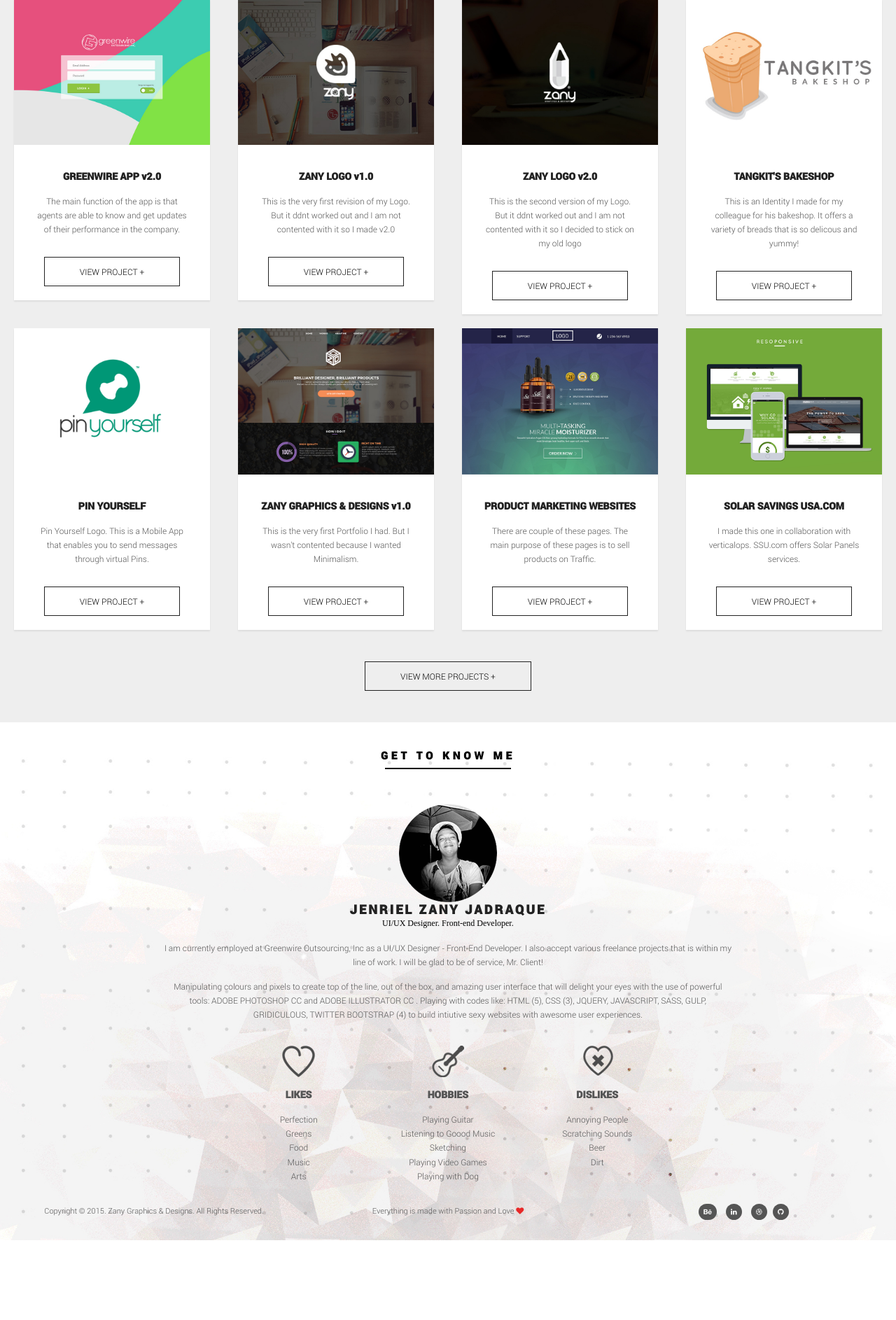
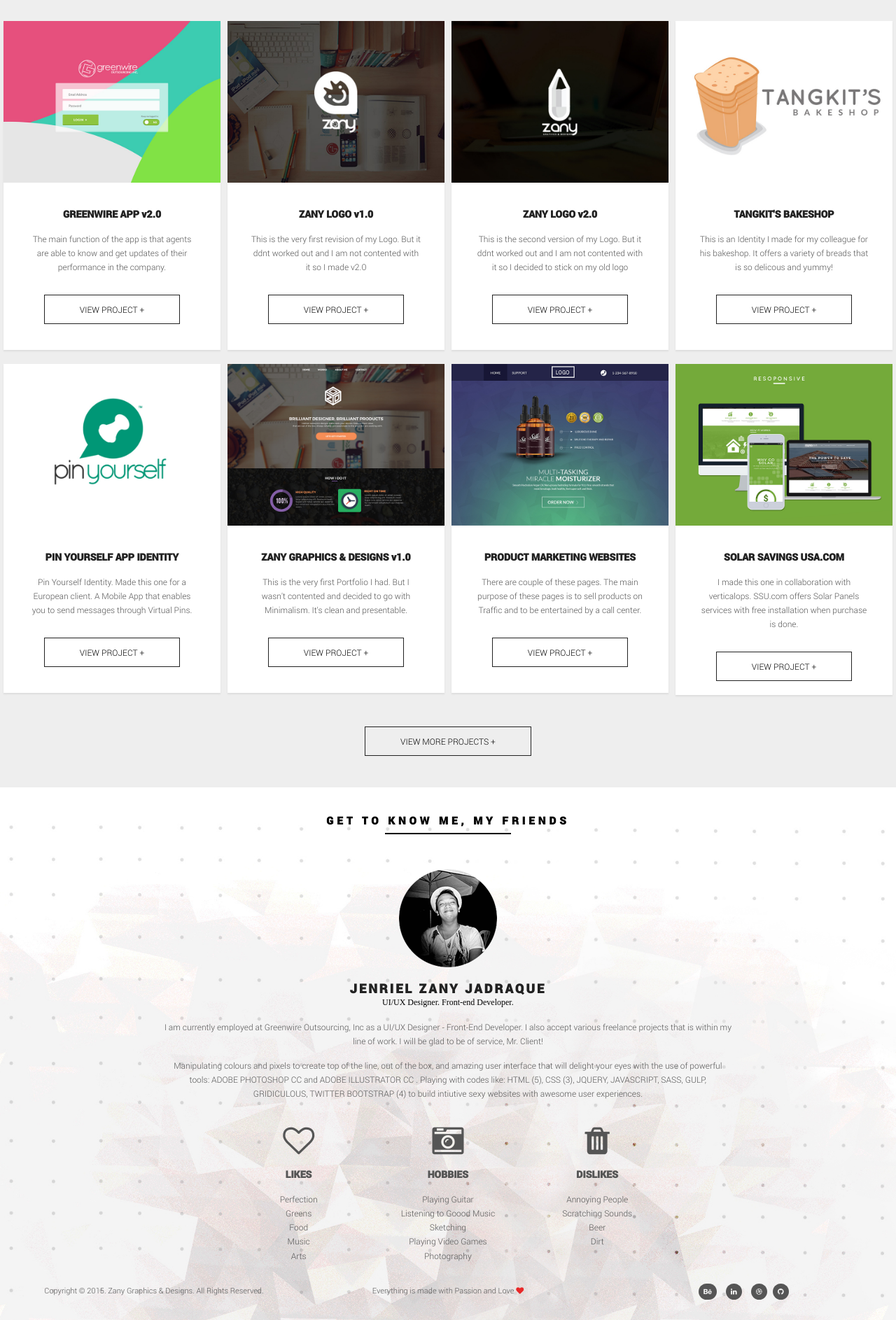
Before and after one commit to jenrielzany/jenrielzany.github.io, a PHP site: page / in a window 1280 px wide. Shown: the part 1367-3253 px from the top of the page at 70% size. Before the commit the page ends 3139 px from the top, so only its background shows below. Run offline with PHP 8.4, Linux system fonts and the light colour scheme; some libraries are stand-ins or nearby versions; some web fonts are replaced.

Commit message:
Fixed Some Bugs and Added Some Cool Updates

```diff
--- a/index.php
+++ b/index.php
@@ -163,7 +163,8 @@
                 <div class="c6">
                     <h1 class="section-hdrs"> PLEASE CHECK OUT MY WORKS</h1>
                     <p class="srvc-par">
-                        I can finish projects right before the time you expected it to get done! You will never see it coming and just get surprised how things happen so fast! WINK!
+                        These are my works for the past months. The rest of my projects are in my behance account. You can redirect yourself
+                        by clicking the "View More Projects" button below. Enjoy!
                     </p>
                 </div>
 
@@ -173,9 +174,9 @@
 
         <div class="works-section">
             <div class="wfull grid">
-                <div class="c3">
+                <div class="c3 less-mg less-pd">
                     <div class="works-con wow fadeIn" data-wow-delay=".2s">
-                        <img src="img/proj01.jpg" alt="" />
+                        <div class="img-con"><img src="img/proj01.jpg" alt="" /></div>
 
                         <div class="works-desc-con">
                             <h5 class="works-hdr">GREENWIRE APP v2.0</h5>
@@ -189,9 +190,9 @@
                     </div>
                 </div>
 
-                <div class="c3">
+                <div class="c3 less-mg less-pd">
                     <div class="works-con wow fadeIn" data-wow-delay=".4s">
-                        <img src="img/proj02.jpg" alt="">
+                        <div class="img-con"><img src="img/proj02.jpg" alt=""></div>
 
                         <div class="works-desc-con">
                             <h5 class="works-hdr">ZANY LOGO v1.0</h5>
@@ -205,9 +206,9 @@
                     </div>
                 </div>
 
-                <div class="c3">
+                <div class="c3 less-mg less-pd">
                     <div class="works-con wow fadeIn" data-wow-delay=".7s">
-                        <img src="img/proj03.jpg" alt="">
+                        <div class="img-con"><img src="img/proj03.jpg" alt=""></div>
 
                         <div class="works-desc-con">
                             <h5 class="works-hdr">ZANY LOGO v2.0</h5>
@@ -221,9 +222,9 @@
                     </div>
                 </div>
 
-                <div class="c3">
+                <div class="c3 less-mg less-pd">
                     <div class="works-con wow fadeIn" data-wow-delay="1s">
-                        <img src="img/proj04.jpg" alt="">
+                        <div class="img-con"><img src="img/proj04.jpg" alt=""></div>
 
                         <div class="works-desc-con">
                             <h5 class="works-hdr">TANGKIT'S BAKESHOP</h5>
@@ -237,14 +238,14 @@
                 </div>
 
                 <div class="row">
-                    <div class="c3">
-                    <div class="works-con wow fadeInUp" data-wow-delay=".2s">
-                        <img src="img/proj05.jpg" alt="" />
+                    <div class="c3 less-mg less-pd">
+                    <div class="works-con wow fadeIn" data-wow-delay=".2s">
+                        <div class="img-con"><img src="img/proj05.jpg" alt="" /></div>
 
                         <div class="works-desc-con">
-                            <h5 class="works-hdr">PIN YOURSELF</h5>
+                            <h5 class="works-hdr">PIN YOURSELF APP IDENTITY</h5>
                             <p class="works-par">
-                                Pin Yourself Logo. This is a Mobile App that enables you to send messages through virtual Pins.
+                                Pin Yourself Identity. Made this one for a European client. A Mobile App that enables you to send messages through Virtual Pins.
                             </p>
                             <a href="https://www.behance.net/gallery/17367691/Pinyourself" target="_blank">
                                 <p class="cntr"> <button class="view">VIEW PROJECT + </button> </p>
@@ -253,14 +254,15 @@
                     </div>
                 </div>
 
-                <div class="c3">
-                    <div class="works-con wow fadeInUp" data-wow-delay=".4s">
-                        <img src="img/proj06.jpg" alt="">
+                <div class="c3 less-mg less-pd">
+                    <div class="works-con wow fadeIn" data-wow-delay=".4s">
+                        <div class="img-con"><img src="img/proj06.jpg" alt=""></div>
 
                         <div class="works-desc-con">
                             <h5 class="works-hdr">ZANY GRAPHICS & DESIGNS v1.0</h5>
                             <p class="works-par">
-                                This is the very first Portfolio I had. But I wasn't contented because I wanted Minimalism.
+                                This is the very first Portfolio I had. But I wasn't contented and decided to go with Minimalism.
+                                It's clean and presentable.
                             </p>
                             <a href="http://zgfx.github.io" target="_blank">
                                 <p class="cntr"> <button class="view">VIEW PROJECT + </button> </p>
@@ -269,14 +271,15 @@
                     </div>
                 </div>
 
-                <div class="c3">
-                    <div class="works-con wow fadeInUp" data-wow-delay=".7s">
-                        <img src="img/proj07.jpg" alt="">
+                <div class="c3 less-mg less-pd">
+                    <div class="works-con wow fadeIn" data-wow-delay=".7s">
+                        <div class="img-con"><img src="img/proj07.jpg" alt=""></div>
 
                         <div class="works-desc-con">
                             <h5 class="works-hdr"> PRODUCT MARKETING WEBSITES</h5>
                             <p class="works-par">
-                                There are couple of these pages. The main purpose of these pages is to sell products on Traffic.
+                                There are couple of these pages. The main purpose of these pages is to sell products on Traffic and to
+                                be entertained by a call center.
                             </p>
                             <a href="https://www.behance.net/gallery/28957473/Product-Marketing-Websites" target="_blank">
                                <p class="cntr"> <button class="view">VIEW PROJECT + </button> </p>
@@ -285,14 +288,15 @@
                     </div>
                 </div>
 
-                <div class="c3">
-                    <div class="works-con wow fadeInUp" data-wow-delay="1s">
-                        <img src="img/proj08.jpg" alt="">
+                <div class="c3 less-mg less-pd">
+                    <div class="works-con wow fadeIn" data-wow-delay="1s">
+                        <div class="img-con"><img src="img/proj08.jpg" alt=""></div>
 
                         <div class="works-desc-con">
                             <h5 class="works-hdr">SOLAR SAVINGS USA.COM</h5>
                             <p class="works-par">
-                                I made this one in collaboration with verticalops. SSU.com offers Solar Panels services.
+                                I made this one in collaboration with verticalops. SSU.com offers Solar Panels services with free
+                                installation when purchase is done.
                             </p>
                             <a href="http://solarsavingsusa.com" target="_blank">
                                <p class="cntr"> <button class="view">VIEW PROJECT + </button> </p>
@@ -314,7 +318,7 @@
                         <div class="c3"></div>
 
                         <div class="c6">
-                            <h1 class="section-hdrs"> GET TO KNOW ME </h1>
+                            <h1 class="section-hdrs"> GET TO KNOW ME, MY FRIENDS </h1>
                         </div>
 
                         <div class="c3"></div>
@@ -324,6 +328,7 @@
                             <div class="c2"></div>
 
                             <div class="c8">
+
                                 <img src="img/about-img.png" alt="" class="wow flipInY">
 
                                 <h5 class="nme wow fadeIn">JENRIEL ZANY JADRAQUE</h5>
@@ -344,7 +349,7 @@
                             <div class="row">
                                 <div class="w640 grid">
                                     <div class="c4 wow fadeInDown" data-wow-delay=".2s">
-                                        <img src="img/heart.png" alt="" />
+                                       <p class="cntr"><i class="fa fa-heart-o i-lhd cntr"></i></p>
 
                                         <h5 class="abt-hdr"> LIKES </h5>
 
@@ -358,7 +363,7 @@
                                     </div>
 
                                     <div class="c4 wow fadeInDown" data-wow-delay=".5s">
-                                        <img src="img/guitar.png" alt="" />
+                                        <p class="cntr"><i class="fa fa-camera-retro i-lhd cntr"></i></p>
 
                                         <h5 class="abt-hdr"> HOBBIES </h5>
 
@@ -367,12 +372,12 @@
                                             <li>Listening to Goood Music</li>
                                             <li>Sketching</li>
                                             <li>Playing Video Games</li>
-                                            <li>Playing with Dog</li>
+                                            <li>Photography</li>
                                         </ul>
                                     </div>
 
                                     <div class="c4 wow fadeInDown" data-wow-delay="1s">
-                                        <img src="img/ex-heart.png" alt="" />
+                                        <p class="cntr"><i class="fa fa-trash i-lhd cntr"></i></p>
 
                                         <h5 class="abt-hdr"> DISLIKES </h5>
 
--- a/min-css/responsive.min.css
+++ b/min-css/responsive.min.css
@@ -1 +1 @@
-@media only screen and (min-width:960px) and (max-width:1024px){h1.intro{line-height:50px!important}button.hdr-btn{margin:10px 0!important}.main-hdr{height:auto!important}}@media only screen and (min-width:768px) and (max-width:959px){h1.intro{line-height:50px!important}button.hdr-btn{margin:10px 0!important}.main-hdr{height:auto!important}}@media only screen and (min-width:640px) and (max-width:767px){h1.intro{line-height:50px!important}button.hdr-btn{margin:10px 0!important}.main-hdr{height:auto!important}}@media only screen and (min-width:480px) and (max-width:767px){h1.intro{line-height:60px!important}button.hdr-btn{margin:10px 0!important}.main-hdr{height:auto!important}}@media only screen and (min-width:320px) and (max-width:479px){h1.intro{line-height:60px!important}button.hdr-btn{margin:10px 0!important;font-size:10px!important}.main-hdr{height:auto!important}h3.job-ttle{line-height:20px!important;margin:15px 0!important}}
+@media only screen and (min-width:960px) and (max-width:1024px){h1.intro{line-height:50px!important}button.hdr-btn{margin:10px 0!important}.main-hdr{height:auto!important}}@media only screen and (min-width:768px) and (max-width:959px){h1.intro{line-height:50px!important}button.hdr-btn{margin:10px 0!important}.main-hdr{height:auto!important}}@media only screen and (min-width:640px) and (max-width:767px){h1.intro{line-height:50px!important}button.hdr-btn{margin:10px 0!important}.main-hdr{height:auto!important}}@media only screen and (min-width:480px) and (max-width:767px){h1.intro,span.zny{font-size:50px!important}h1.intro{line-height:50px!important}button.hdr-btn{margin:10px 0!important}.main-hdr{height:auto!important}}@media only screen and (min-width:320px) and (max-width:479px){h1.intro,span.zny{font-size:40px!important}h1.intro{line-height:40px!important}button.hdr-btn{margin:10px 0!important;font-size:10px!important}.main-hdr{height:auto!important}h3.job-ttle{line-height:20px!important;margin:15px 0!important}}
--- a/scss/layout.scss
+++ b/scss/layout.scss
@@ -73,6 +73,10 @@
 	padding: 0 5px !important;
 }
 
+.less-mg {
+	margin: 0 !important;
+}
+
 /* Animations */
 .spin {
 	padding:0;
@@ -405,9 +448,36 @@
 		overflow: hidden;
 		padding: 80px 20px;
 		margin-top: 20px;
-		min-height: 50%;
+		min-height: 400px;
 		box-shadow: 0px 2px 2px #ddd;
+
+		& img {
+			width: 25%;
+
+			@media only screen and (max-width: 1024px) {
+				width: 35%;
+			}
+
+				@media only screen and (max-width: 768px) {
+					width: 20%;
+				}
+
+				@media only screen and (max-width: 480px) {
+					width: 25%;
+				}
+
+					@media only screen and (max-width: 320px) {
+						width: 40%;
+					}
+		}
+
 	}
+}
+
+.img-con {
+	overflow: hidden;
+	padding:0;
+	margin:0;
 }
 
 
@@ -416,7 +486,7 @@
 	overflow: hidden;
 	margin-top: 20px;
 	box-shadow: 0px 2px 2px #ddd;
-	max-height: 550px;
+	min-height: 470px;
 
 	.works-desc-con {
 		padding:20px;
@@ -424,6 +494,16 @@
 
 	& img {
 		width: 100%;
+		cursor: pointer;
+		@include transition(all 2s ease-in-out);
+
+		&:hover {
+			opacity: 1;
+			-webkit-transform: scale(1.2);
+			-moz-transform: scale(1.2);
+			transform: scale(1.2);
+			@include transition(all 2s ease-in-out);
+		}
 	}
 }
 
@@ -435,6 +515,16 @@
 	overflow: hidden;
 	margin-top: 20px;
 	box-shadow: 0px 2px 2px #ddd;
+
+	& img {
+		cursor: pointer;
+		opacity: 1;
+		@include transition(all .2s ease-in-out);
+
+		&:hover {
+			opacity: 0.5;
+		}
+	}
 }
 
 .ftr-con {
@@ -665,7 +764,7 @@
 	font-family: $headers;
 	text-align: center;
 	letter-spacing: 3px;
-	margin:0;
+	margin:20px 0 0 0;
 	padding:0;
 	line-height: 20px;
 	color: $dark-txt;
@@ -676,7 +775,7 @@
 }
 
 p.cntr {
-	text-align: center;
+	text-align: center !important;
 	margin: 	0;
 	padding: 	0;
 }
@@ -731,6 +830,15 @@
 	color: $dark-txt;
 }
 
+i.i-lhd {
+	font-size: 45px;
+	color: $gray-txt;
+}
+
+i {
+	text-align: center !important;
+}
+
 span.zny {
 	font-size: 60px;
 	font-family: $thin;
@@ -766,7 +874,7 @@
 	border-radius: 50px;
 	line-height: 20px;
 	margin: 0 5px;
-	@include transition(all 300ms ease-in-out);
+	@include transition(all .2s ease-in-out);
 
 	&:hover {
 		background: #222;
--- a/scss/responsive.scss
+++ b/scss/responsive.scss
@@ -66,7 +66,12 @@
 	@media only screen and (min-width: 480px) and (max-width: 767px) {
 
 		h1.intro {
-			line-height: 60px !important;
+			line-height: 50px !important;
+			font-size: 50px !important;
+		}
+
+		span.zny {
+			font-size: 50px !important;
 		}
 
 		button.hdr-btn {
@@ -83,7 +88,12 @@
 	@media only screen and (min-width: 320px) and (max-width: 479px) {
 
 		h1.intro {
-			line-height: 60px !important;
+			line-height: 40px !important;
+			font-size: 40px !important;
+		}
+
+		span.zny {
+			font-size: 40px !important;
 		}
 
 		button.hdr-btn {
```
Also changed, not shown: other parts of scss/layout.scss (+53 -5 lines), img/bar-graph.png, img/bulb.png, img/clock.png, img/logo.png, min-css/layout.min.css.
